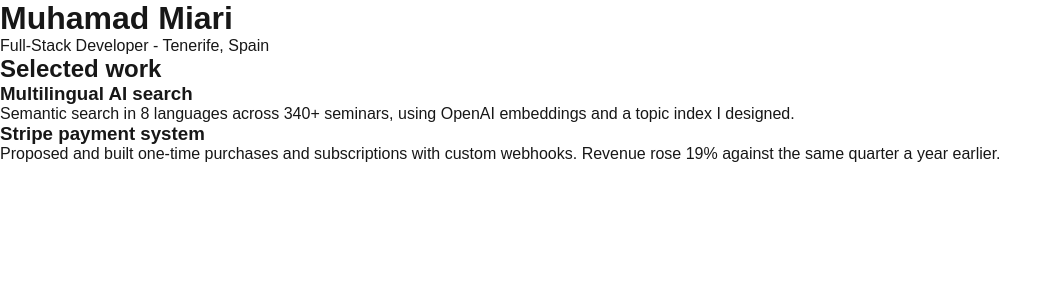
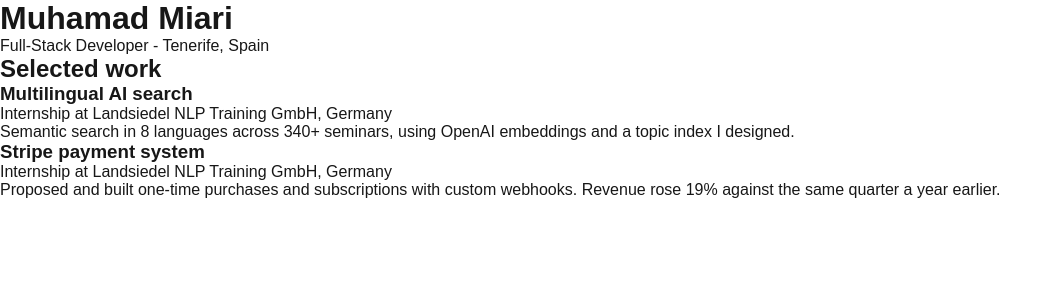
Before and after one commit to miari959/portfolio, a Next.js app: page / in a window 1280 px wide. Shown: the top 300 px of the page, without its empty margins (0-1060 px from the left). Built offline with nearby package versions, Linux system fonts and the light colour scheme.

Commit message:
Show where each project comes from

```diff
--- a/src/app/page.tsx
+++ b/src/app/page.tsx
@@ -11,6 +11,7 @@ export default function Home() {
       {projects.map((project) => (
         <article key={project.slug}>
           <h3>{project.title}</h3>
+          <p>{project.context}</p>
           <p>{project.summary}</p>
         </article>
       ))}
--- a/src/content/projects.ts
+++ b/src/content/projects.ts
@@ -6,11 +6,13 @@ export const projects: Project[] = [
     title: "Multilingual AI search",
     summary:
       "Semantic search in 8 languages across 340+ seminars, using OpenAI embeddings and a topic index I designed.",
+    context: "Internship at Landsiedel NLP Training GmbH, Germany",
   },
   {
     slug: "stripe-payments",
     title: "Stripe payment system",
     summary:
       "Proposed and built one-time purchases and subscriptions with custom webhooks. Revenue rose 19% against the same quarter a year earlier.",
+    context: "Internship at Landsiedel NLP Training GmbH, Germany",
   },
 ];
--- a/src/content/types.ts
+++ b/src/content/types.ts
@@ -2,4 +2,5 @@ export type Project = {
   slug: string;
   title: string;
   summary: string;
+  context: string;
 };
```
